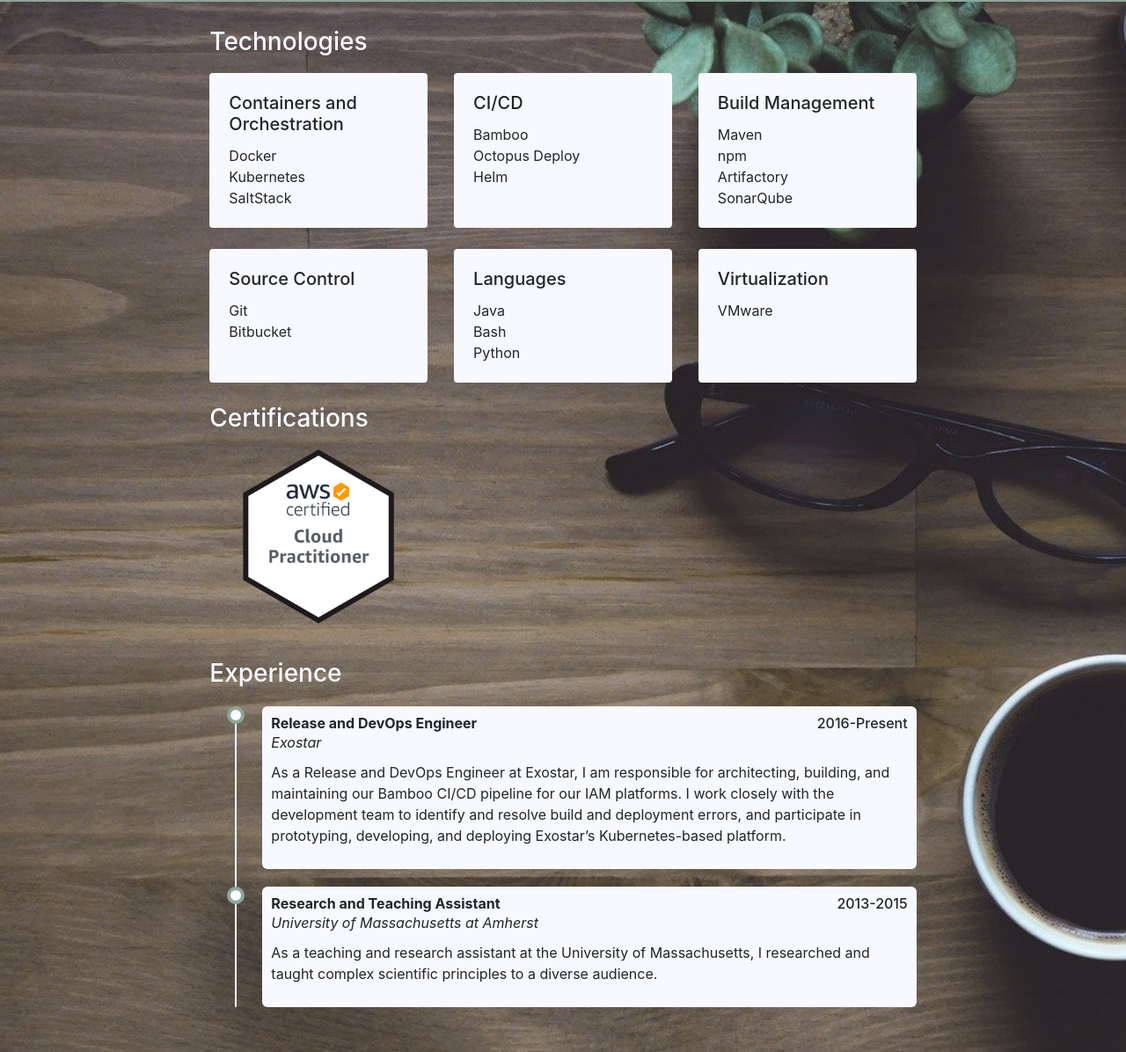
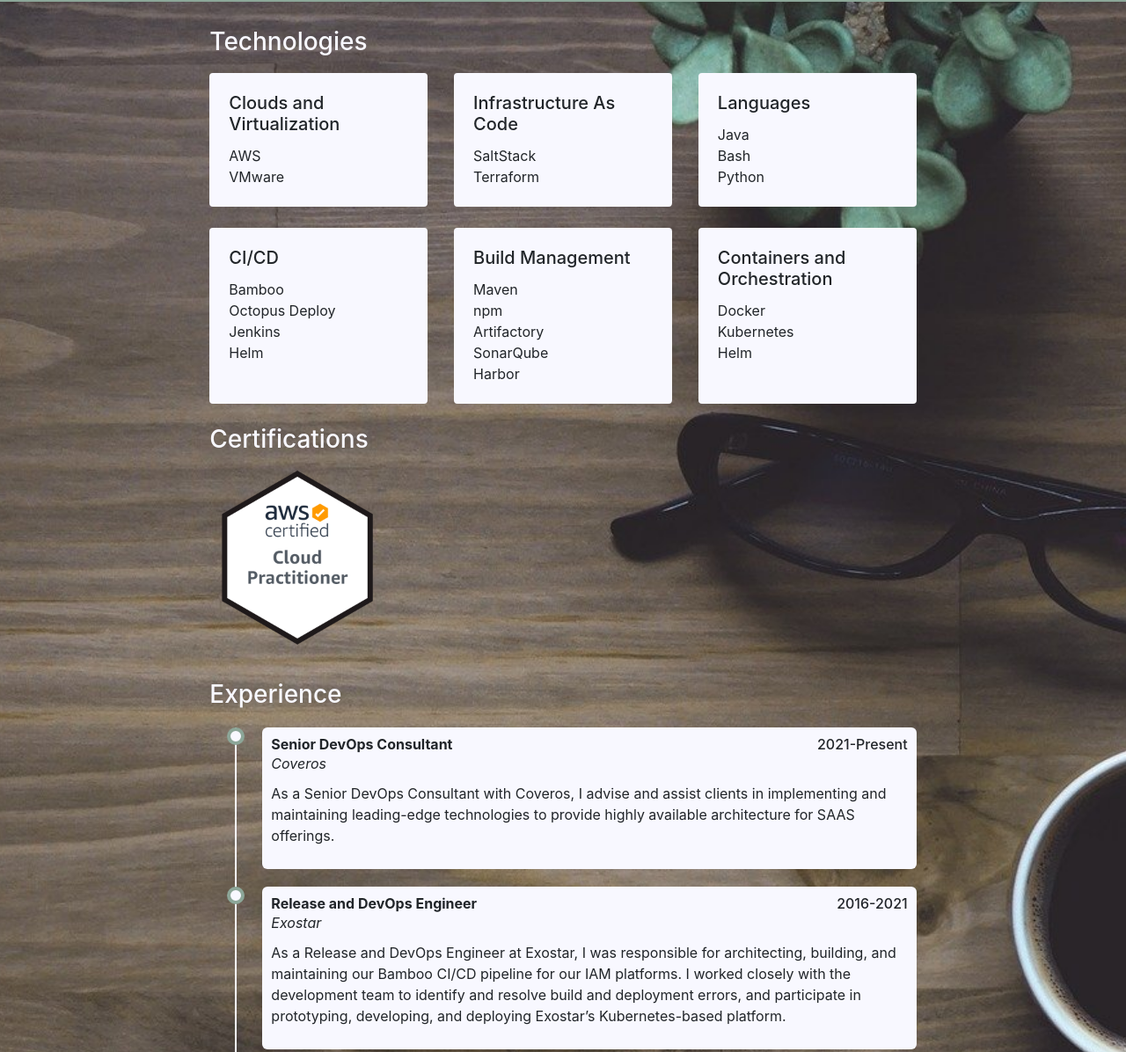
Before and after one commit to meganlyntalley/resume_site, a plain HTML site: page resume.html in a window 1280 px wide. Shown: the part 54-1250 px from the top of the page at 88% size. Drawn offline with nearby package versions, Linux system fonts and the light colour scheme.

Commit message:
Feature/add coveros experience (#2)
* Added Coveros experience

```diff
--- a/resume.html
+++ b/resume.html
@@ -136,11 +136,10 @@
                 <div class="col mb-4">
                     <div class="card h-100">
                         <div class="card-body">
-                            <h5 class="card-title">Containers and Orchestration</h5>
+                            <h5 class="card-title">Clouds and Virtualization</h5>
                             <ul class="card-text skills-list">
-                                <li>Docker</li>
-                                <li>Kubernetes</li>
-                                <li>SaltStack</li>
+                                <li>AWS</li>
+                                <li>VMware</li>
                             </ul>
                         </div>
                     </div>
@@ -149,37 +148,10 @@
                 <div class="col mb-4">
                     <div class="card h-100">
                         <div class="card-body">
-                            <h5 class="card-title">CI/CD</h5>
+                            <h5 class="card-title">Infrastructure As Code</h5>
                             <ul class="card-text skills-list">
-                                <li>Bamboo</li>
-                                <li>Octopus Deploy</li>
-                                <li>Helm</li>
-                            </ul>
-                        </div>
-                    </div>
-                </div>
-
-                <div class="col mb-4">
-                    <div class="card h-100">
-                        <div class="card-body">
-                            <h5 class="card-title">Build Management</h5>
-                            <ul class="card-text skills-list">
-                                <li>Maven</li>
-                                <li>npm</li>
-                                <li>Artifactory</li>
-                                <li>SonarQube</li>
-                            </ul>
-                        </div>
-                    </div>
-                </div>
-
-                <div class="col mb-4">
-                    <div class="card h-100">
-                        <div class="card-body">
-                            <h5 class="card-title">Source Control</h5>
-                            <ul class="card-text skills-list">
-                                <li>Git</li>
-                                <li>Bitbucket</li>
+                                <li>SaltStack</li>
+                                <li>Terraform</li>
                             </ul>
                         </div>
                     </div>
@@ -201,9 +173,40 @@
                 <div class="col mb-4">
                     <div class="card h-100">
                         <div class="card-body">
-                            <h5 class="card-title">Virtualization</h5>
+                            <h5 class="card-title">CI/CD</h5>
                             <ul class="card-text skills-list">
-                                <li>VMware</li>
+                                <li>Bamboo</li>
+                                <li>Octopus Deploy</li>
+                                <li>Jenkins</li>
+                                <li>Helm</li>
+                            </ul>
+                        </div>
+                    </div>
+                </div>
+
+                <div class="col mb-4">
+                    <div class="card h-100">
+                        <div class="card-body">
+                            <h5 class="card-title">Build Management</h5>
+                            <ul class="card-text skills-list">
+                                <li>Maven</li>
+                                <li>npm</li>
+                                <li>Artifactory</li>
+                                <li>SonarQube</li>
+                                <li>Harbor</li>
+                            </ul>
+                        </div>
+                    </div>
+                </div>
+
+                <div class="col mb-4">
+                    <div class="card h-100">
+                        <div class="card-body">
+                            <h5 class="card-title">Containers and Orchestration</h5>
+                            <ul class="card-text skills-list">
+                                <li>Docker</li>
+                                <li>Kubernetes</li>
+                                <li>Helm</li>
                             </ul>
                         </div>
                     </div>
@@ -223,7 +226,7 @@
             <div class="row row-cols-1 row-cols-sm-2 row-cols-lg-3" style="padding-top: 10px;">
 
                 <div class="col mb-4">
-			<a href="https://www.youracclaim.com/badges/89235dca-95dd-4810-830e-ee5b6919a3bb" target="_blank"><img src="resources/AWS-CloudPractitioner-2020.png" height="200px" style="border-radius: 3px;" class="mx-auto d-block"></a>
+			<a href="https://www.youracclaim.com/badges/89235dca-95dd-4810-830e-ee5b6919a3bb" target="_blank"><img src="resources/AWS-CloudPractitioner-2020.png" height="200px" style="border-radius: 3px;"></a>
                 </div>
 
             </div>
@@ -238,18 +241,39 @@
                         <li>
                             <div class="row">
                                 <div class="col">
+                                    <h6 class="job-title">Senior DevOps Consultant</h6>
+                                    <p class="company">Coveros</p>
+                                </div>
+                                <div class="col-sm-auto">
+                                    <h6 class="year">2021-Present</h6>
+                                </div>
+                            </div>
+                            <div class="row">
+                                <div class="col job-description">
+                                    <p>As a Senior DevOps Consultant with Coveros, I advise and assist clients in
+                                        implementing and maintaining leading-edge technologies to provide highly
+                                        available architecture for SAAS offerings.
+                                    </p>
+                                </div>
+                            </div>
+                        </li>
+
+                        <!-- Exostar -->
+                        <li>
+                            <div class="row">
+                                <div class="col">
                                     <h6 class="job-title">Release and DevOps Engineer</h6>
                                     <p class="company">Exostar</p>
                                 </div>
                                 <div class="col-sm-auto">
-                                    <h6 class="year">2016-Present</h6>
+                                    <h6 class="year">2016-2021</h6>
                                 </div>
                             </div>
                             <div class="row">
                                 <div class="col job-description">
-                                    <p>As a Release and DevOps Engineer at Exostar, I am responsible for architecting,
+                                    <p>As a Release and DevOps Engineer at Exostar, I was responsible for architecting,
                                         building, and maintaining our Bamboo CI/CD pipeline for our IAM platforms.
-                                        I work closely with the development team to identify and resolve build and
+                                        I worked closely with the development team to identify and resolve build and
                                         deployment errors, and participate in prototyping, developing, and deploying
                                         Exostar&#8217;s Kubernetes-based platform.</p>
                                 </div>
```
Also changed, not shown: index.html (+1 -1 lines), 2 other files.
